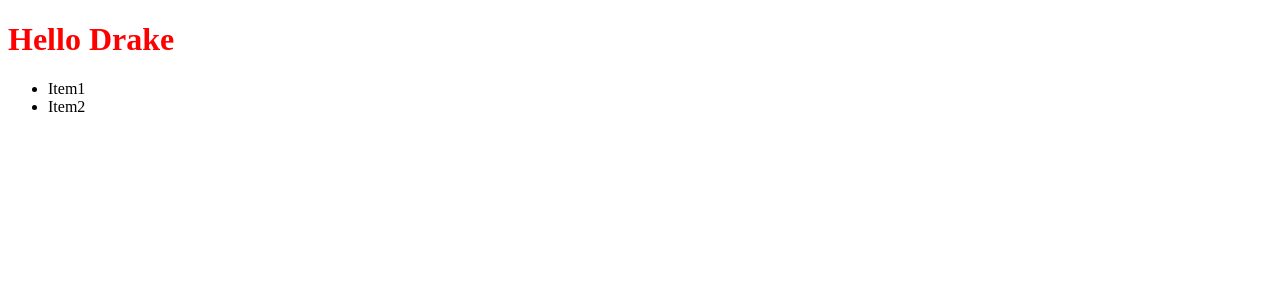
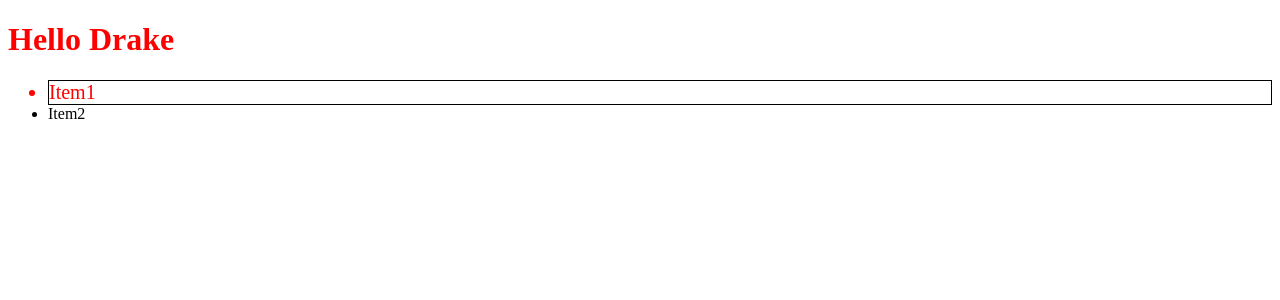
Before and after one commit to drj09/firstReactApp, a React (Create React App) app: page / in a window 1280 px wide. Shown: the top 300 px of the page. Built offline with nearby package versions, Linux system fonts and the light colour scheme.

Commit message:
added css as jsx

```diff
--- a/src/index.js
+++ b/src/index.js
@@ -2,11 +2,16 @@ import React from "react";
 import ReactDOM from "react-dom";
 
 const name = "Drake";
+const customStyle = {
+  color: "red",
+  fontSize: "20px",
+  border: "1px solid black"
+};
 ReactDOM.render(
   <div>
     <h1 className="heading">Hello {name}</h1>
     <ul>
-      <li>Item1 </li>
+      <li style={customStyle}>Item1 </li>
       <li>Item2 </li>
     </ul>
   </div>,
```
